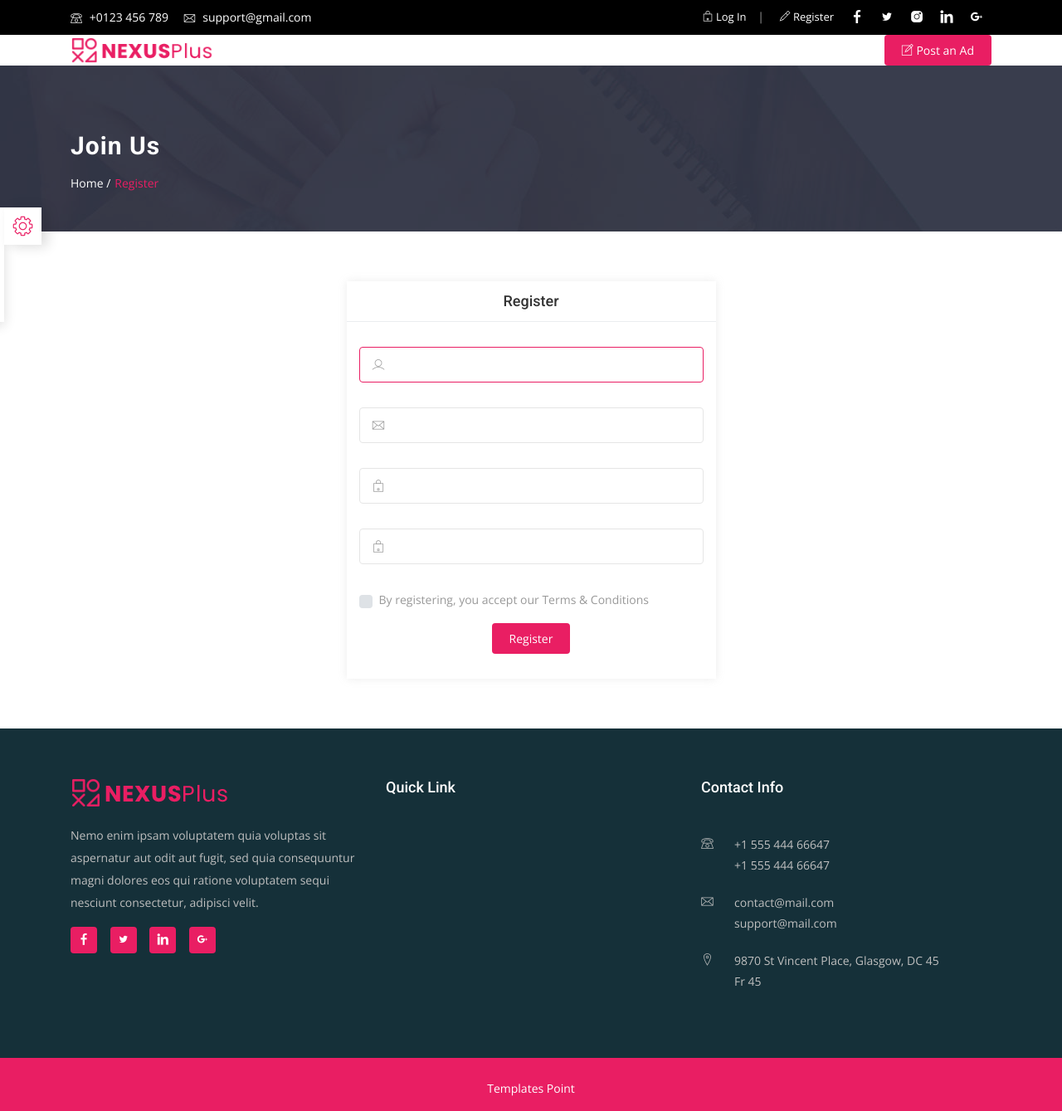
After one commit to nurulloasawear/Online_Nurullo, a Django app: page /register/ in a window 1280 px wide. The commit adds this page. Shown: the whole page at 83% size. Run offline with Django 5.2, Linux system fonts and the light colour scheme; parts of the project's set-up code (start-up, migrations or seed data) failed here and were passed over; some libraries are stand-ins or nearby versions; some web fonts are replaced.

Commit message:
registration part

```diff
--- a/main/forms.py
+++ b/main/forms.py
@@ -1,5 +1,29 @@
 from django import forms
-
+from django.forms import ModelForm
+from django.contrib.auth.models import User
+from django.contrib.auth.forms import UserCreationForm
 class LoginForm(forms.Form):
 	login = forms.CharField(max_length=30,label="Login",widget=forms.TextInput(attrs={'class':'form-control'}))
 	password = forms.CharField(widget=forms.PasswordInput(attrs={'class':'form-control'}),label="Password")
+class RegisterForm(UserCreationForm):
+	email = forms.EmailField(
+		label="your email",
+		widget=forms.EmailInput(attrs={'class':'form-control'})
+		)
+	def __init__(self,*args,**kwargs):
+		super(RegisterForm,self).__init__(*args,**kwargs)
+		self.fields['password1'].widget.attrs['class'] = "form-control"
+		self.fields['password2'].widget.attrs['class'] = "form-control"
+
+	class Meta:
+		model = User
+		fields = ['username','email','password1','password2']
+		labels = {
+			'username':"your username",
+			"password1":"your password1",
+			"password2":"your password2"
+
+		}
+		widgets = {
+		'username':forms.TextInput(attrs={'class':'form-control'}),
+		}
--- a/main/urls.py
+++ b/main/urls.py
@@ -8,10 +8,8 @@ urlpatterns = [
     path('product/<slug:slug>/',product_detail,name="product_detail"),
     path('category/<slug:slug>/',category_products,name="category_products"),
     path('login',login_view,name="login"),
-    path('logout',logout_views,name="logout")
-
-
-
+    path('logout',logout_views,name="logout"),
+    path('register/',register_view,name="register"),
 ]
 if settings.DEBUG:
     urlpatterns += static(settings.MEDIA_URL, document_root=settings.MEDIA_ROOT)
--- a/main/views.py
+++ b/main/views.py
@@ -6,6 +6,20 @@ from .forms import *
 from django.contrib.auth import authenticate,login,logout
 # from django.contrib.auth import user
 # Create your views here.
+
+def register_view(request):
+	form = RegisterForm()
+	if request.method == "POST":
+		form = RegisterForm(request.POST)
+		if form.is_valid():
+			form.save()
+			return redirect('login')
+		else:
+			form.add_error(None,"Toliq va hatolarsiz toldiring!")
+	context = {
+     'form':form
+		}
+	return render(request,'register.html',context)
 
 def login_view(request):
 	form = LoginForm()
--- a/templates/base.html
+++ b/templates/base.html
@@ -39,7 +39,7 @@
                         <a href="{% url 'logout' %}" style="margin:-21px">logout</a>
                     {% else %}
                         <a href="{% url 'login' %}" class="header-top-button"><i class="lni-lock"></i> Log In</a> |
-                        <a href="register.html" class="header-top-button"><i class="lni-pencil"></i> Register</a>
+                        <a href="{% url 'register' %}" class="header-top-button"><i class="lni-pencil"></i> Register</a>
                     {% endif %}
 
                      </div>
--- /dev/null
+++ b/templates/register.html
@@ -0,0 +1,75 @@
+{% extends 'base.html' %}
+{% block header %}
+      <div class="page-header" style="background: url(assets/img/banner1.jpg);">
+         <div class="container">
+            <div class="row">
+               <div class="col-md-12">
+                  <div class="breadcrumb-wrapper">
+                     <h2 class="product-title">Join Us</h2>
+                     <ol class="breadcrumb">
+                        <li><a href="#">Home /</a></li>
+                        <li class="current">Register</li>
+                     </ol>
+                  </div>
+               </div>
+            </div>
+         </div>
+      </div>
+   {% endblock header %}
+   {% block content%}
+      <section class="register section-padding">
+         <div class="container">
+            <div class="row justify-content-center">
+               <div class="col-lg-5 col-md-12 col-xs-12">
+                  <div class="register-form login-area">
+                     <h3>
+                        Register
+                     </h3>
+                     <form class="login-form" method="post">
+                        {% csrf_token %}
+                        <div class="form-group">
+                           <div class="input-icon">
+                              <i class="lni-user"></i>
+                              {{ form.username }}
+                              <!-- <input type="text" id="Name" class="form-control" name="email" placeholder="Username"> -->
+                           </div>
+                        </div>
+                        <div class="form-group">
+                           <div class="input-icon">
+                              <i class="lni-envelope"></i>
+                              {{ form.email }}
+
+                              <!-- <input type="text" id="sender-email" class="form-control" name="email" placeholder="Email Address"> -->
+                           </div>
+                        </div>
+                        <div class="form-group">
+                           <div class="input-icon">
+                              <i class="lni-lock"></i>
+                              {{ form.password1 }}
+                              <!-- <input type="password" class="form-control" placeholder="Password"> -->
+                           </div>
+                        </div>
+                        <div class="form-group">
+                           <div class="input-icon">
+                              <i class="lni-lock"></i>
+                              {{ form.password2 }}
+
+                              <!-- <input type="password" class="form-control" placeholder="Retype Password"> -->
+                           </div>
+                        </div>
+                        <div class="form-group mb-3">
+                           <div class="custom-control custom-checkbox">
+                              <input type="checkbox" class="custom-control-input" id="checkedall">
+                              <label class="custom-control-label" for="checkedall">By registering, you accept our Terms & Conditions</label>
+                           </div>
+                        </div>
+                        <div class="text-center">
+                           <button type="submit"class="btn btn-common log-btn">Register</button>
+                        </div>
+                     </form>
+                  </div>
+               </div>
+            </div>
+         </div>
+      </section>
+ {% endblock content %}
```
